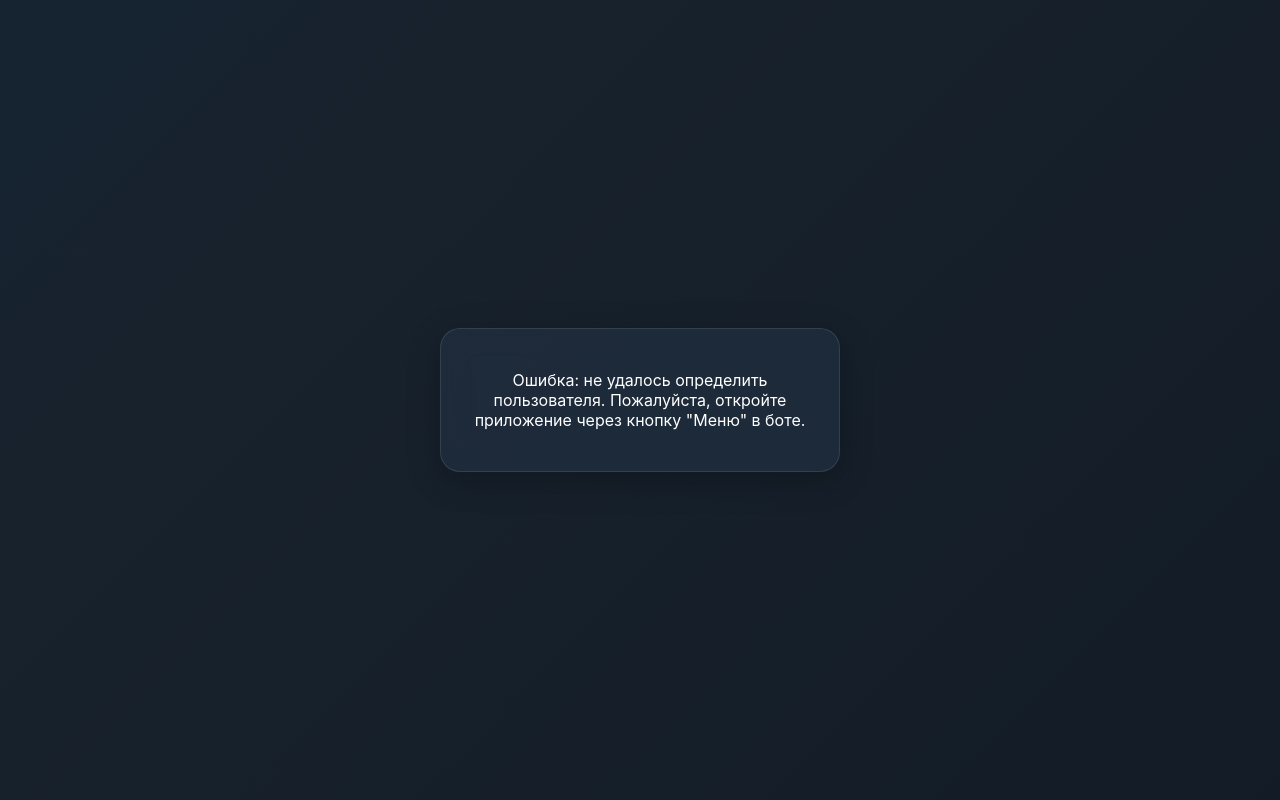
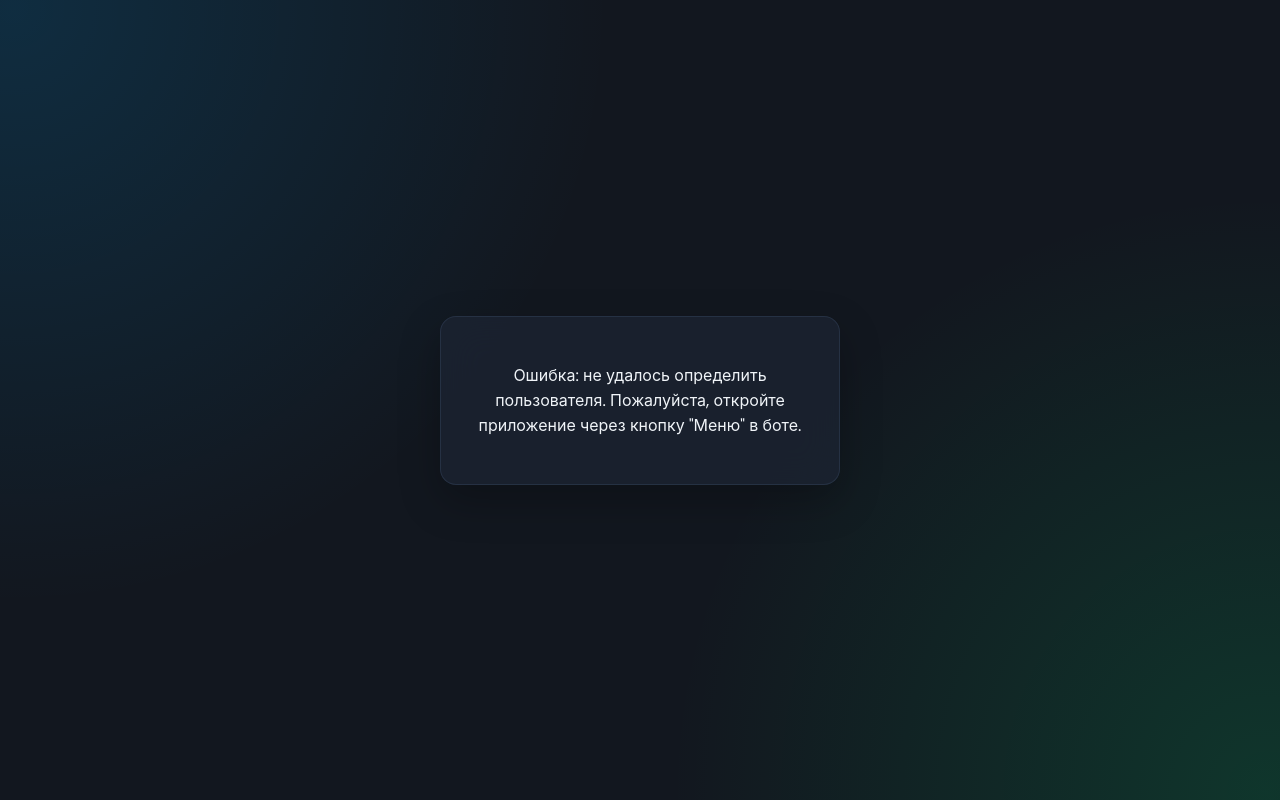
Before and after one commit to Zefirka-afk/daaaaaan, a Flask app: page /app in a window 1280 px wide. Run offline with Flask 3, Linux system fonts and the light colour scheme; some libraries are stand-ins or nearby versions.

Commit message:
style.css

```diff
--- a/static/style.css
+++ b/static/style.css
@@ -1,16 +1,20 @@
-/* --- 1. Основные переменные и тема --- */
+/* --- 1. Шрифты и переменные --- */
+@import url('https://fonts.googleapis.com/css2?family=Poppins:wght@400;500;600;700&display=swap');
+
 :root {
-    --tg-bg: var(--tg-theme-secondary-bg-color, #18222d);
-    --tg-text: var(--tg-theme-text-color, #ffffff);
-    --tg-hint: var(--tg-theme-hint-color, #ababad);
-    --tg-button: var(--tg-theme-button-color, #5288c1);
-    --tg-button-text: var(--tg-theme-button-text-color, #ffffff);
-
-    --glass-bg: rgba(36, 51, 69, 0.6);
-    --glass-border: rgba(255, 255, 255, 0.1);
-
-    --color-green: #28a745;
-    --color-red: #dc3545;
+    --bg-main: #12171f;
+    --bg-card: rgba(28, 37, 51, 0.75);
+    --border-color: rgba(67, 86, 115, 0.3);
+    --text-primary: #f0f4f8;
+    --text-secondary: #a0b3d1;
+    --color-accent: #00aaff;
+    --color-accent-glow: rgba(0, 170, 255, 0.5);
+    --color-green: #00e676;
+    --color-red: #ff3d6a;
+    --color-gold: #ffd700;
+    --card-shadow: 0 16px 40px rgba(0, 0, 0, 0.25);
+    --glow-shadow: 0 0 15px var(--color-accent-glow);
+    --border-radius: 16px;
 }
 
 /* --- 2. Анимации --- */
@@ -19,21 +23,36 @@
     50% { background-position: 100% 50%; }
     100% { background-position: 0% 50%; }
 }
-@keyframes fadeIn {
-    from { opacity: 0; transform: translateY(15px); }
-    to { opacity: 1; transform: translateY(0); }
+@keyframes fadeInUp {
+    from {
+        opacity: 0;
+        transform: translate3d(0, 30px, 0);
+    }
+    to {
+        opacity: 1;
+        transform: translate3d(0, 0, 0);
+    }
+}
+@keyframes pulseGlow {
+    0%, 100% {
+        transform: scale(1);
+        text-shadow: 0 0 10px var(--color-gold), 0 0 20px var(--color-gold);
+    }
+    50% {
+        transform: scale(1.05);
+        text-shadow: 0 0 20px var(--color-gold), 0 0 40px var(--color-gold);
+    }
 }
 
 /* --- 3. Глобальные стили --- */
 body {
-    font-family: -apple-system, BlinkMacSystemFont, 'Segoe UI', Roboto, 'Helvetica Neue', Arial, sans-serif;
+    font-family: 'Poppins', -apple-system, BlinkMacSystemFont, 'Segoe UI', Roboto, sans-serif;
     margin: 0;
-    color: var(--tg-text);
-    background: linear-gradient(-45deg, #0e1621, #18222d, #0d2a45, #232526);
-    background-size: 400% 400%;
-    animation: gradient-animation 15s ease infinite;
+    color: var(--text-primary);
+    background-color: var(--bg-main);
+    background-image: radial-gradient(circle at 1% 1%, rgba(0, 170, 255, 0.15) 0%, transparent 40%),
+                      radial-gradient(circle at 99% 99%, rgba(0, 230, 118, 0.15) 0%, transparent 40%);
     padding: 20px;
-    padding-top: max(20px, env(safe-area-inset-top));
     min-height: 100vh;
     box-sizing: border-box;
     display: flex;
@@ -47,160 +66,156 @@ body {
     max-width: 400px;
 }
 
-/* --- 4. Управление экранами (Views) --- */
+/* --- 4. Экраны (Views) --- */
 .view {
     display: none;
-    animation: fadeIn 0.6s cubic-bezier(0.25, 1, 0.5, 1);
+    animation: fadeInUp 0.7s cubic-bezier(0.25, 1, 0.5, 1);
 }
-.view.active {
-    display: block;
+.view.active { display: block; }
+
+/* --- 5. Карточка --- */
+.card {
+    background: var(--bg-card);
+    backdrop-filter: blur(20px);
+    -webkit-backdrop-filter: blur(20px);
+    border: 1px solid var(--border-color);
+    border-radius: var(--border-radius);
+    padding: 30px;
+    box-shadow: var(--card-shadow);
 }
 
-/* --- 5. Общие компоненты --- */
-.card {
-    background: var(--glass-bg);
-    backdrop-filter: blur(14px);
-    -webkit-backdrop-filter: blur(14px);
-    border: 1px solid var(--glass-border);
-    border-radius: 20px;
-    padding: 25px;
-    box-shadow: 0 8px 32px 0 rgba(0, 0, 0, 0.25);
-}
+/* --- 6. Типографика --- */
+h1.title { font-size: 28px; font-weight: 600; margin: 0 0 10px; }
+h2.subtitle { font-size: 18px; font-weight: 500; color: var(--color-accent); margin: 0 0 15px; }
+p.description { color: var(--text-secondary); margin: 0 0 25px; line-height: 1.7; font-size: 15px; }
+b { color: var(--color-accent); font-weight: 600; }
 
-h1.title { font-size: 26px; font-weight: 700; margin: 0 0 10px; }
-h2.subtitle { font-size: 18px; font-weight: 500; color: var(--tg-button); margin: 0 0 15px; }
-p.description { color: var(--tg-hint); margin: 0 0 25px; line-height: 1.6; font-size: 16px; }
-
-/* --- 6. Стили для онбординга --- */
+/* --- 7. Компоненты --- */
 .stats-container {
     display: flex;
     justify-content: space-around;
     margin: 30px 0;
-    padding: 10px 0;
-    border-top: 1px solid var(--glass-border);
-    border-bottom: 1px solid var(--glass-border);
+    padding: 15px 0;
+    border-top: 1px solid var(--border-color);
+    border-bottom: 1px solid var(--border-color);
 }
-.stat-item { flex: 1; }
-.stat-item .value { font-size: 20px; font-weight: 700; }
-.stat-item .label { font-size: 12px; color: var(--tg-hint); text-transform: uppercase; }
+.stat-item .value { font-size: 22px; font-weight: 600; }
+.stat-item .label { font-size: 12px; color: var(--text-secondary); text-transform: uppercase; letter-spacing: 1px; }
 
 .features-list {
-    text-align: left;
-    list-style: none;
-    padding: 0;
-    margin-bottom: 30px;
+    text-align: left; list-style: none; padding: 0; margin-bottom: 30px;
 }
 .features-list li {
-    display: flex;
-    align-items: center;
-    margin-bottom: 15px;
-    font-size: 16px;
+    display: flex; align-items: center; margin-bottom: 15px; font-size: 16px;
 }
-.features-list li::before {
-    content: '✓';
+.features-list svg {
     color: var(--color-green);
-    font-size: 20px;
     margin-right: 12px;
+    flex-shrink: 0;
 }
 
+/* --- 8. Кнопки --- */
 .nav-buttons {
-    display: flex;
-    justify-content: space-between;
-    align-items: center;
-    margin-top: 20px;
+    display: flex; justify-content: space-between; align-items: center; margin-top: 20px;
 }
-.nav-buttons.full-width .main-button,
-.nav-buttons.full-width .back-button {
+.nav-buttons.full-width { flex-direction: column; }
+.nav-buttons.full-width .main-button, .nav-buttons.full-width .back-button {
     width: 100%;
 }
 .main-button {
-    width: 60%;
-    padding: 15px;
+    width: 65%;
+    padding: 15px 20px;
     font-size: 17px;
     font-weight: 600;
-    color: var(--tg-button-text);
-    background: linear-gradient(45deg, var(--tg-button), #6ab3f3);
+    color: #fff;
+    background: linear-gradient(45deg, var(--color-accent), #0077b3);
     border: none;
     border-radius: 12px;
     cursor: pointer;
     transition: transform 0.2s, box-shadow 0.2s;
+    box-shadow: 0 4px 20px rgba(0, 170, 255, 0.3);
+}
+.main-button:hover {
+    transform: translateY(-3px);
+    box-shadow: var(--glow-shadow);
 }
 .main-button:active {
-    transform: scale(0.97);
-    box-shadow: 0 2px 10px rgba(82, 136, 193, 0.5);
+    transform: translateY(1px) scale(0.98);
 }
 .back-button {
-    background: none;
-    border: none;
-    color: var(--tg-hint);
-    font-size: 16px;
-    cursor: pointer;
-    padding: 10px;
+    background: none; border: none; color: var(--text-secondary); font-size: 16px;
+    cursor: pointer; padding: 10px; transition: color 0.2s;
 }
+.back-button:hover { color: var(--text-primary); }
 
-/* --- 7. Стили для кабинета после регистрации --- */
-.highlight-text {
-    color: var(--tg-button);
-    font-weight: 700;
-    font-size: 1.2em;
-}
+/* --- 9. Кнопки выбора сигнала --- */
 .signal-buttons { margin-top: 30px; }
 .signal-button {
-    display: block;
-    width: 100%;
-    box-sizing: border-box;
-    background: var(--glass-bg);
-    border: 1px solid var(--glass-border);
-    border-radius: 15px;
-    padding: 20px;
-    margin-bottom: 15px;
-    cursor: pointer;
-    transition: background-color 0.2s;
+    display: flex; align-items: center; width: 100%; text-align: left;
+    box-sizing: border-box; background: transparent;
+    border: 1px solid var(--border-color);
+    border-radius: var(--border-radius);
+    padding: 20px; margin-bottom: 15px; cursor: pointer;
+    transition: background-color 0.2s, border-color 0.2s, transform 0.2s;
 }
-.signal-button:hover { background: rgba(36, 51, 69, 0.9); }
-.signal-button h3 { margin: 0 0 8px; font-size: 18px; }
-.signal-button p { margin: 0; color: var(--tg-hint); font-size: 14px; line-height: 1.5; }
+.signal-button:hover {
+    background-color: var(--bg-card);
+    border-color: var(--color-accent);
+    transform: translateY(-3px);
+}
+.signal-icon { color: var(--color-accent); margin-right: 20px; }
+.signal-text h3 { margin: 0 0 5px; font-size: 18px; font-weight: 600; color: var(--text-primary); }
+.signal-text p { margin: 0; color: var(--text-secondary); font-size: 14px; line-height: 1.5; }
 
-/* --- 8. Экраны статуса (загрузка, поиск) --- */
-.status-view p { font-size: 20px; font-weight: 500; }
+/* --- 10. Экраны статуса --- */
 .spinner {
+    height: 48px; width: 48px; margin: 0 auto 20px auto;
+    border: 4px solid var(--border-color);
+    border-top-color: var(--color-accent);
+    border-radius: 50%;
+    animation: spin 1s linear infinite;
+}
+@keyframes spin { to { transform: rotate(360deg); } }
+
+.emoji-spinner {
     font-size: 40px;
     display: block;
     margin-bottom: 15px;
     animation: spin 1.5s linear infinite;
 }
-@keyframes spin { 100% { transform: rotate(360deg); } }
 
-/* --- 9. НОВЫЕ СТИЛИ ДЛЯ ЭКРАНА СИГНАЛА --- */
-.signal-card {
-    min-height: 250px;
-    display: flex;
-    flex-direction: column;
-    justify-content: center;
+/* --- 11. Экран сигнала --- */
+.signal-card { min-height: 300px; display: flex; flex-direction: column; justify-content: center; }
+.signal-step {
+    font-size: 18px; font-weight: 500; margin: 12px 0;
+    animation: fadeInUp 0.5s ease-out forwards;
+    opacity: 0;
 }
-.signal-step {
-    font-size: 18px;
-    font-weight: 500;
-    margin: 12px 0;
-    animation: fadeIn 0.5s ease-out;
+/* Задержки анимации для последовательного появления */
+#signal-status-ready { animation-delay: 0.2s; }
+#signal-pair { animation-delay: 0.4s; }
+#signal-status-exp-soon { animation-delay: 0.6s; }
+#signal-expiration { animation-delay: 0.2s; }
+#signal-direction { animation-delay: 0.2s; }
+
+.buy-signal, .sell-signal {
+    font-weight: 700;
+    font-size: 24px;
+    letter-spacing: 1px;
+    text-shadow: 0 0 15px;
 }
-.signal-step b {
-    color: var(--tg-button);
+.buy-signal { color: var(--color-green); text-shadow: 0 0 15px var(--color-green); }
+.sell-signal { color: var(--color-red); text-shadow: 0 0 15px var(--color-red); }
+
+#signal-result-container { animation: fadeInUp 0.7s 0.2s ease-out forwards; opacity: 0; }
+.signal-result {
+    font-size: 36px;
     font-weight: 700;
+    margin-top: 10px;
+    color: var(--color-gold);
+    animation: pulseGlow 2s infinite ease-in-out;
 }
-.buy-signal {
-    color: var(--color-green);
-    font-weight: 700;
-    font-size: 22px;
+.trophy-icon svg {
+    color: var(--color-gold);
+    filter: drop-shadow(0 0 10px var(--color-gold));
 }
-.sell-signal {
-    color: var(--color-red);
-    font-weight: 700;
-    font-size: 22px;
-}
-.signal-result {
-    font-size: 32px;
-    font-weight: bold;
-    margin-top: 25px;
-    color: #f0b90b; /* Золотой цвет для победы */
-}
```
